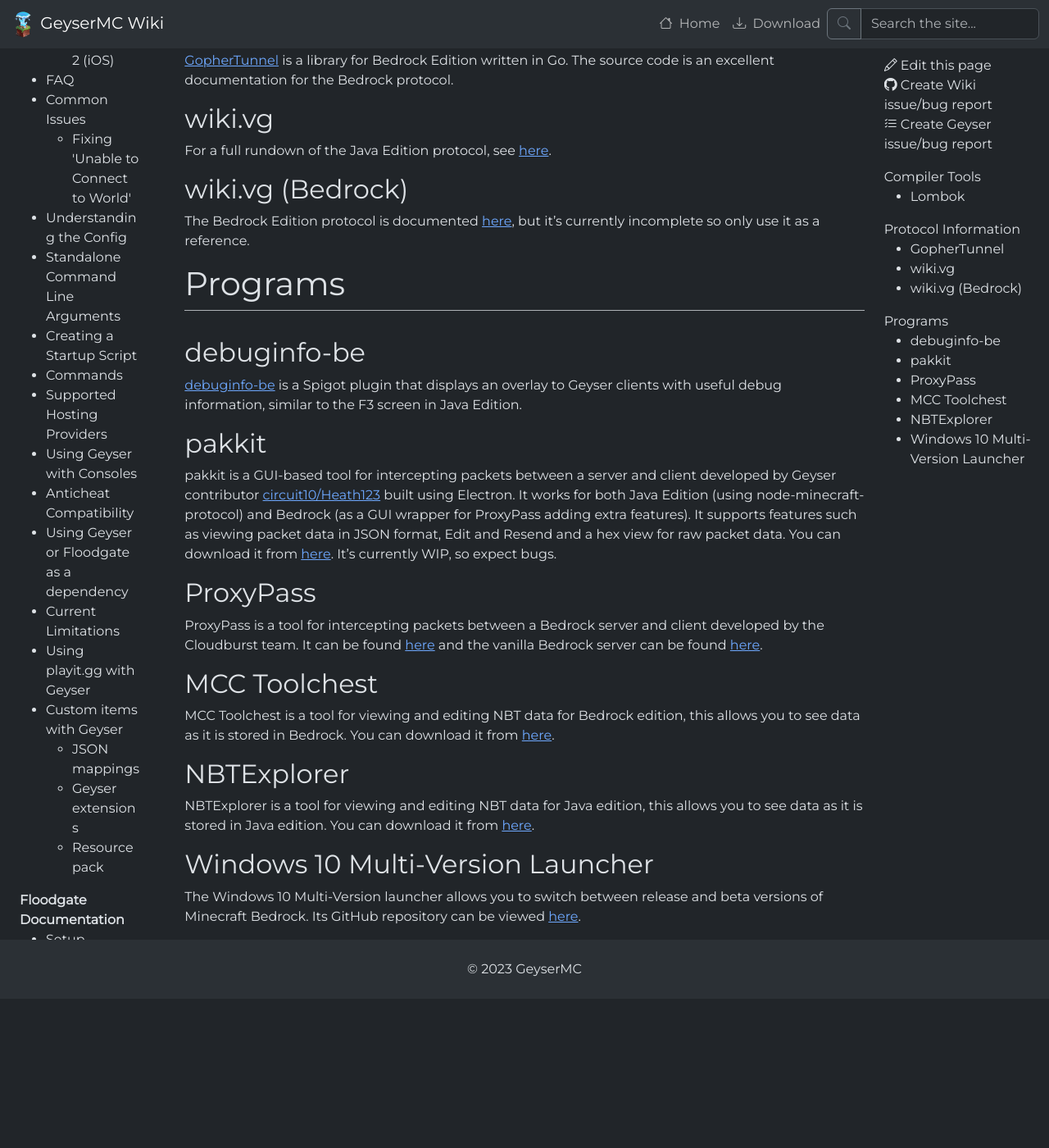
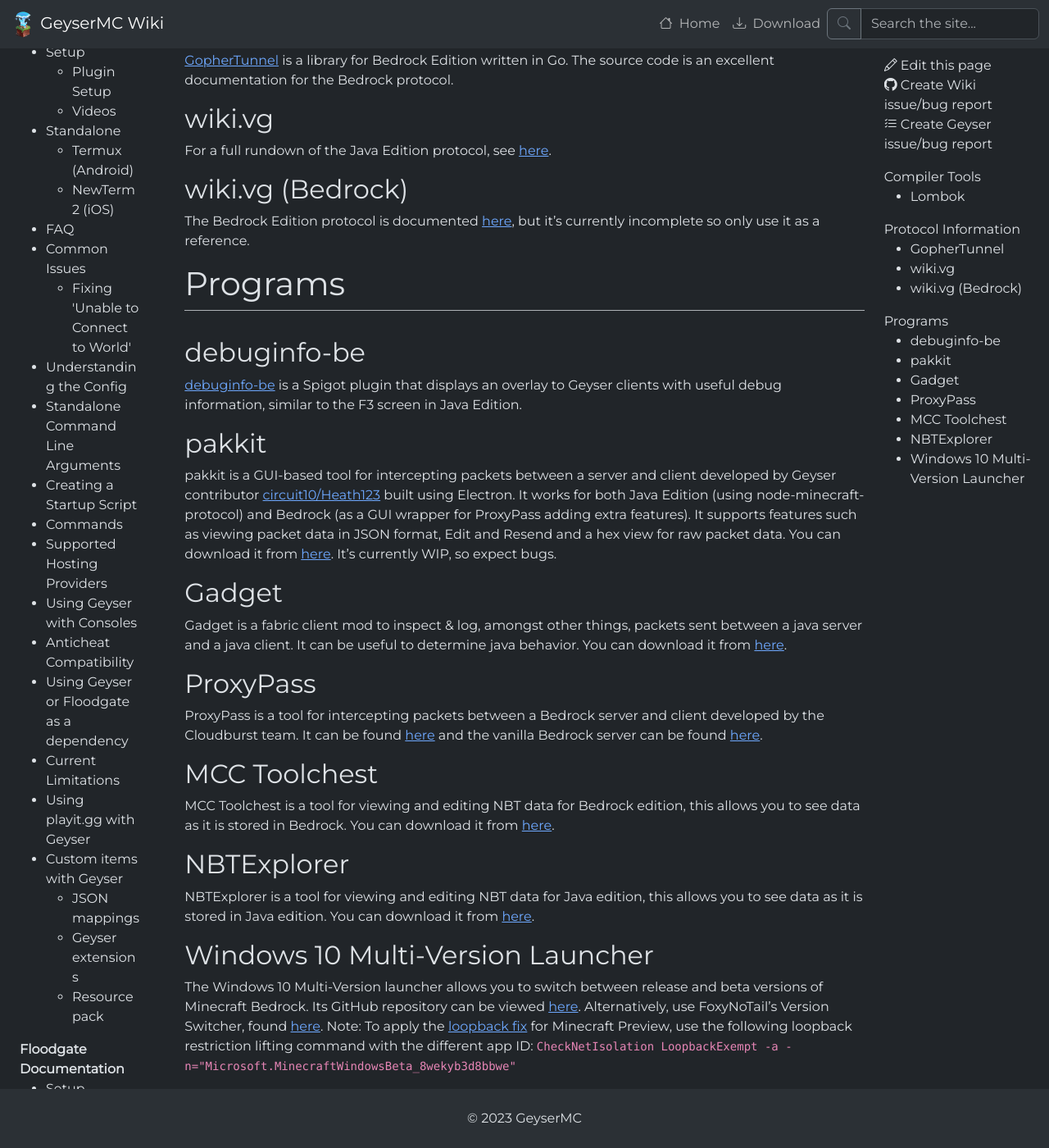
Before and after one commit to GeyserMC/GeyserWiki, a Jekyll site: the page built from _docs/other/developer-guide.md, in a window 1280 px wide and 1400 px high, scrolled down 850 px. Shown: the whole window at 82% size. Built offline with Jekyll 4.4.1, drawn with Linux system fonts in a browser that asks for light colours; before the commit the page ends 2068 px from its top, so only the background shows below that.

Commit message:
- add Gadget to useful programs - add info about windows loopback fix with betas - add foxynotails version switcher - fix table formatting in

```diff
--- a/_docs/other/developer-guide.md
+++ b/_docs/other/developer-guide.md
@@ -39,6 +39,10 @@
 ## pakkit
 pakkit is a GUI-based tool for intercepting packets between a server and client developed by Geyser contributor [circuit10/Heath123](https://github.com/Heath123/) built using Electron. It works for both Java Edition (using node-minecraft-protocol) and Bedrock (as a GUI wrapper for ProxyPass adding extra features). It supports features such as viewing packet data in JSON format, Edit and Resend and a hex view for raw packet data. You can download it from [here](https://github.com/Heath123/pakkit/releases/). It's currently WIP, so expect bugs.
 
+## Gadget
+Gadget is a fabric client mod to inspect & log, amongst other things, packets sent between a java server and a java client. It can be useful to determine java behavior.
+You can download it from [here](https://modrinth.com/mod/gadget).
+
 ## ProxyPass
 ProxyPass is a tool for intercepting packets between a Bedrock server and client developed by the Cloudburst team. It can be found [here](https://github.com/NukkitX/ProxyPass) and the vanilla Bedrock server can be found [here](https://www.minecraft.net/en-us/download/server/bedrock/).
 
@@ -50,3 +54,5 @@
 
 ## Windows 10 Multi-Version Launcher
 The Windows 10 Multi-Version launcher allows you to switch between release and beta versions of Minecraft Bedrock. Its GitHub repository can be viewed [here](https://github.com/MCMrARM/mc-w10-version-launcher/).
+Alternatively, use FoxyNoTail's Version Switcher, found [here](https://foxynotail.com/software/mcbe-switcher).
+Note: To apply the [loopback fix](https://wiki.geysermc.org/geyser/fixing-unable-to-connect-to-world/#windows-1011) for Minecraft Preview, use the following loopback restriction lifting command with the different app ID: `CheckNetIsolation LoopbackExempt -a -n="Microsoft.MinecraftWindowsBeta_8wekyb3d8bbwe"`
```
